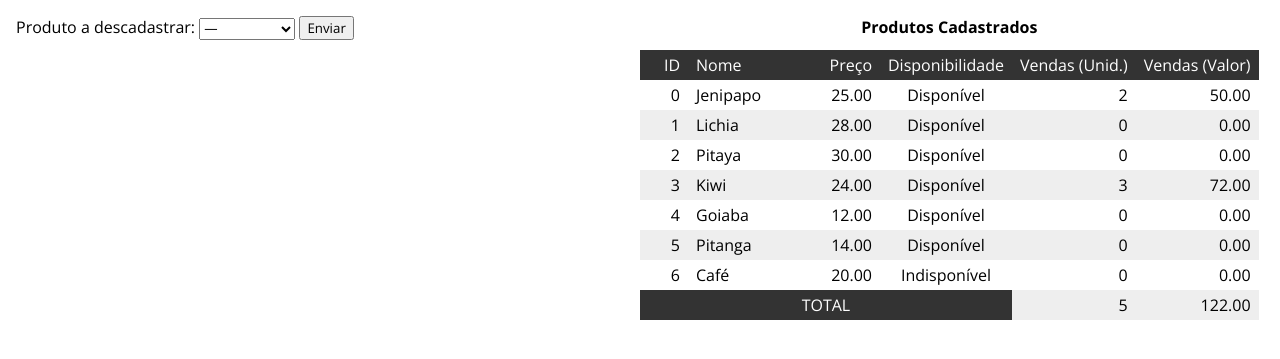
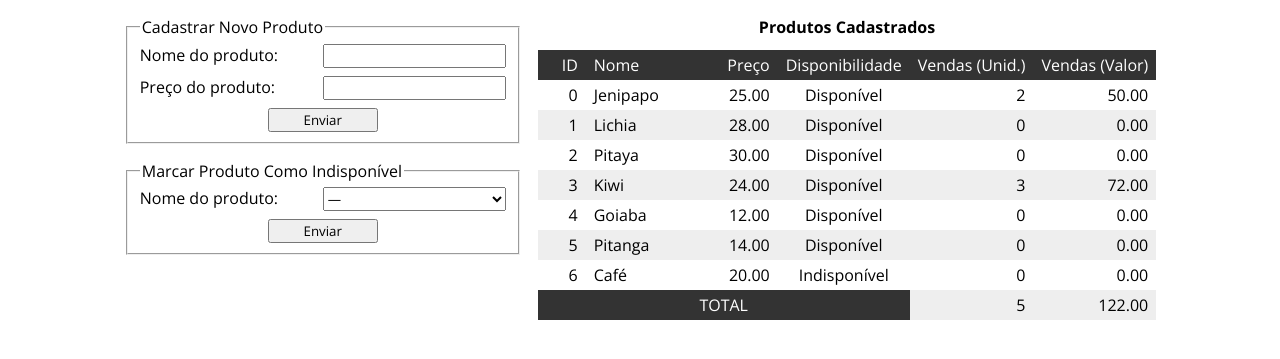
Before and after one commit to s-mitsueda/div_proj1_turma2, a Flask app: page /cadastro/ in a window 1280 px wide. Shown: the part 88-447 px from the top of the page. Run offline with Flask 2, Linux system fonts and the light colour scheme.

Commit message:
Adicionar formulário de cadastro ao menu de cadastramento, reorganizar estilização

```diff
--- a/app.py
+++ b/app.py
@@ -24,12 +24,12 @@ def menu_inicial():
 def menu_cadastro():
 	return render_template("_menu_cadastro.html", produtos=produtos)
 
-@app.route("/cadastro/cadastrar")
+@app.route("/cadastro/cadastrar/", methods=["POST"])
 def cadastrar():
 	global produtos
 	n = pd.Series({
-		"nome": request.args.get("nome"),
-		"valor": request.args.get("valor", type=Decimal).quantize(Decimal("0.00")),
+		"nome": request.form.get("nome"),
+		"valor": request.form.get("valor", type=Decimal).quantize(Decimal("0.00")),
 		"disponivel": True,
 		"qtd_vendas": 0,
 		"valor_vendas": Decimal("0.00")})
--- a/static/style.css
+++ b/static/style.css
@@ -63,9 +63,13 @@ body {
 main {
 	margin: 1rem;
 }
+
 .main_cadastro {
 	display: grid;
-		grid-template-columns: repeat(2, 1fr);
+		grid-template-columns: repeat(2, max-content);
+		justify-items: center;
+		justify-content: center;
+		gap: 1rem;
 }
 
 div {
@@ -73,12 +77,28 @@ div {
 }
 
 /* FORMULÁRIOS */
-form {
-	width: max-content;
+.form_wrapper {
+	display: grid;
+		grid-template-rows: repeat(2, max-content);
+		justify-items: stretch;
+		gap: 1rem;
 }
-
-select {
-	width: 6rem;
+.form_wrapper button {
+	grid-column: 1 / 3;
+	justify-self: center;
+	width: 30%;
+}
+.fieldset_cadastro {
+	display: grid;
+		grid-template-rows: repeat(3, 1fr);
+		grid-template-columns: repeat(2, 1fr);
+		row-gap: 0.5rem;
+}
+.fieldset_descadastro {
+	display:grid;
+		grid-template-rows: repeat(2, 1fr);
+		grid-template-columns: repeat(2, 1fr);
+		row-gap: 0.5rem;
 }
 
 /* TABELAS */
--- a/templates/_menu_cadastro.html
+++ b/templates/_menu_cadastro.html
@@ -5,6 +5,7 @@
 
 {% block main %}
 <div class="form_wrapper">
+	{% include "form_cadastro.html" %}
 	{% include "form_descadastro.html" %}
 </div>
 
--- /dev/null
+++ b/templates/form_cadastro.html
@@ -0,0 +1,13 @@
+<form id="form_cadastro" action="/cadastro/cadastrar/" method="post">
+	<fieldset class="fieldset_cadastro">
+		<legend>Cadastrar Novo Produto</legend>
+
+		<label for="input_nome">Nome do produto:</label>
+		<input type="text" name="nome" id="input_nome" required>
+
+		<label for="input_valor">Preço do produto:</label>
+		<input type="number" name="valor" id="input_valor" min="0.01" step="0.01" required>
+
+		<button>Enviar</button>
+	</fieldset>
+</form>
--- a/templates/form_descadastro.html
+++ b/templates/form_descadastro.html
@@ -1,5 +1,8 @@
 <form id="form_descadastro" action="/cadastro/descadastrar/" method="post">
-	<label for="select_descadastro">Produto a descadastrar:
+	<fieldset class="fieldset_descadastro">
+		<legend>Marcar Produto Como Indisponível</legend>
+
+		<label for="select_descadastro">Nome do produto:</label>
 		<select name="id_produto" id="select_descadastro" required="True">
 			<option value="">—</option>
 			{% if produtos.empty == False %}
@@ -8,7 +11,7 @@
 			{% endfor %}
 			{% endif %}
 		</select>
-	</label>
 
-	<button>Enviar</button>
+		<button>Enviar</button>
+	</fieldset>
 </form>
```
